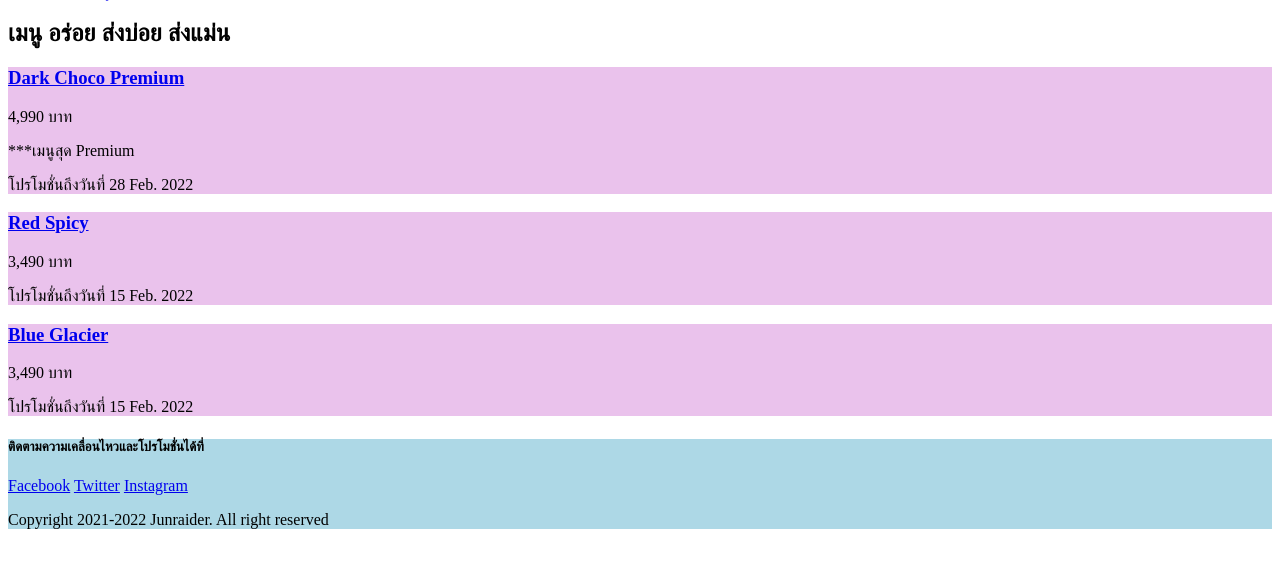
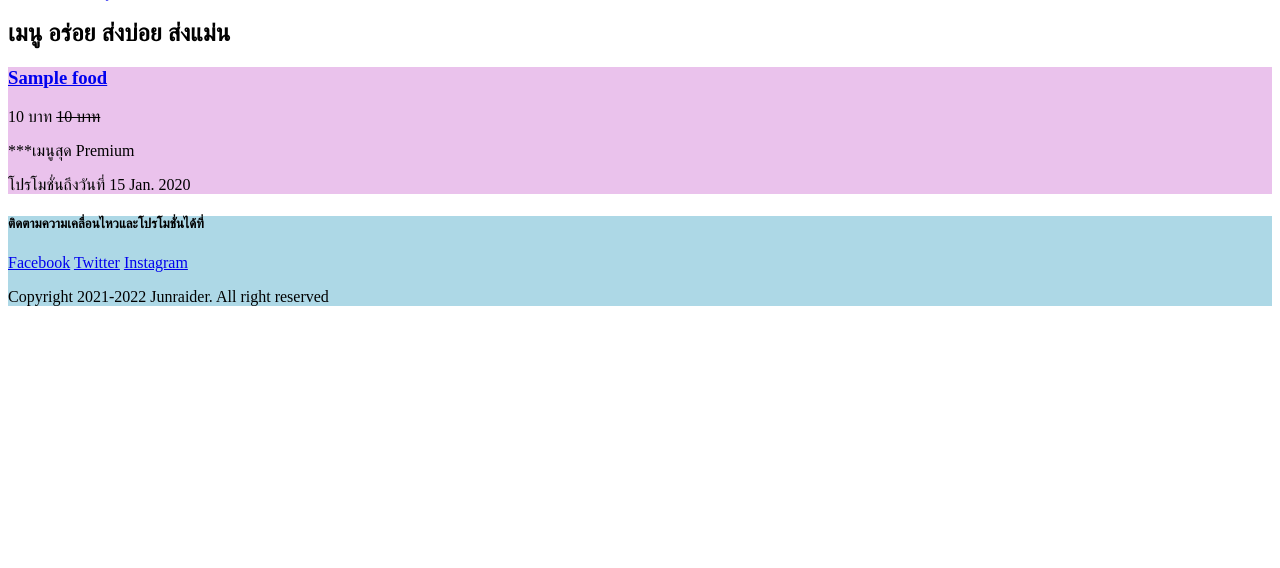
Before and after one commit to SkywalkerGK/Ice-cream-Delivery, a Django app: page /foods/ in a window 1280 px wide. Shown: the part 26-594 px from the top of the page. Run offline with Django 4.2, Linux system fonts and the light colour scheme; tables that the repository leaves empty hold one stand-in row (values such as "Sample post").

Commit message:
Link_Food_Foods_Database

```diff
--- a/app_foods/templates/app_foods/foods.html
+++ b/app_foods/templates/app_foods/foods.html
@@ -8,7 +8,15 @@
     {% for food in foods %}
     <div style="background-color: rgb(234, 194, 236);">
         <h3><a href="{% url 'food' food.id %}"> {{food.title}} </a></h3>
-        <p>{{food.price|floatformat:'g'}} บาท</p>
+        {% if food.special_price is not None %}
+            <p>
+                <span>{{ food.special_price|floatformat:'g' }} บาท</span>
+                <del>{{food.price|floatformat:'g'}} บาท</del>
+            </p>
+
+        {% else%}
+            <p>{{food.price|floatformat:'g'}} บาท</p>
+        {% endif %}
         {% if food.is_premium %}
             <p>***เมนูสุด Premium</p>
         {% endif %}
--- a/app_foods/views.py
+++ b/app_foods/views.py
@@ -1,36 +1,21 @@
 from datetime import datetime
 from django.http.response import HttpResponse
 from django.shortcuts import render
-
-
-all_foods = [
-    {
-
-    'id':1,'title':'Dark Choco Premium','price':4990,'is_premium':True,'promotion_end_at':datetime(2022,2,28)
-
-     },
-    {'id':2,'title':'Red Spicy','price':3490,'is_premium':False,'promotion_end_at':datetime(2022,2,15)
-
-     },
-    {
-    'id':3,'title':'Blue Glacier','price':3490,'is_premium':False,'promotion_end_at':datetime(2022,2,15)
-
-    },
-]
+from .models import Food
 
 
 # Create your views here.
 def foods(request):
+    all_foods = Food.objects.order_by('-is_premium')
     context = {'foods':all_foods} #ส่งไปอ่านค่าในฟังชัน
     return render(request,'app_foods/foods.html',context)
 
 def food(request,food_id):
     one_food = None
     try:
-        one_food =[f for f in all_foods if f['id'] == food_id][0]
-
-    except IndexError:
-        print('ไม้่มีเธอ ไม่มีเธอ')
+        one_food = Food.objects.get(id=food_id)
+    except:
+        print("หาไม่เจอ หรือเธอไม่มี")
 
     context = { 'food' : one_food ,'food_id': food_id }
     return render(request,'app_foods/food.html', context)
```
Also changed, not shown: app_foods/templates/app_foods/food.html (+10 -1 lines).
